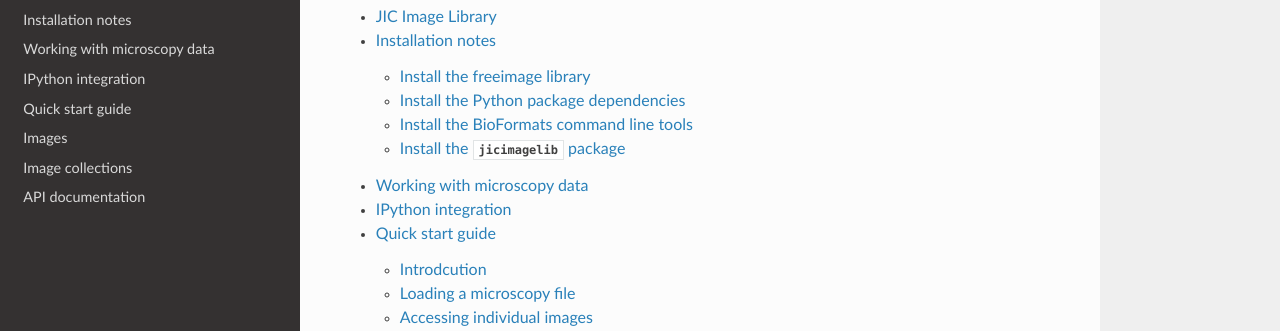
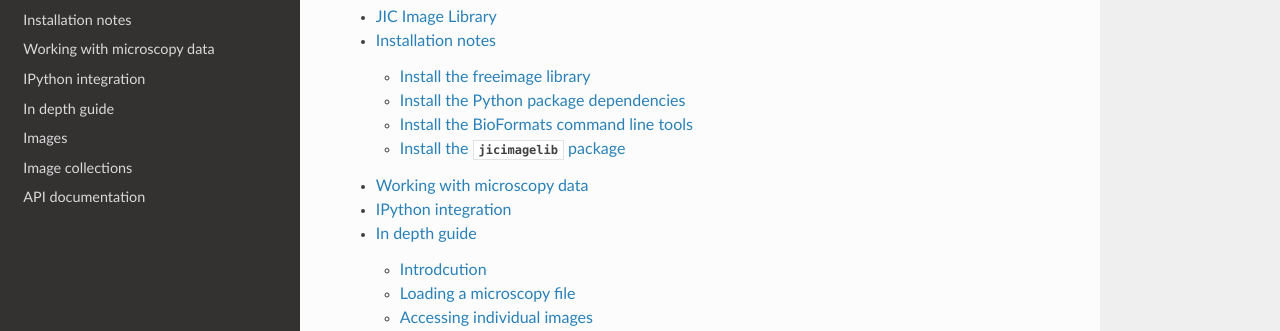
Before and after one commit to JIC-CSB/jicbioimage.core, a Sphinx documentation site: the page built from docs/source/index.rst, in a window 1280 px wide and 1268 px high. Shown: the part 155-486 px from the top of the window. Built offline with Sphinx 7.4.7 and the Read the Docs theme 2.0.0, drawn with Linux system fonts in a browser that asks for light colours.

Commit message:
Changed name of quickstart to indepth.

```diff
--- a/docs/source/quickstart.rst
+++ b/docs/source/indepth.rst
@@ -1,5 +1,5 @@
-Quick start guide
-=================
+In depth guide
+==============
 
 
 Introdcution
--- a/docs/source/index.rst
+++ b/docs/source/index.rst
@@ -13,7 +13,7 @@
    installation_notes
    microscopy_data
    ipython_integration
-   quickstart
+   indepth
    images
    image_collections
    api
```
